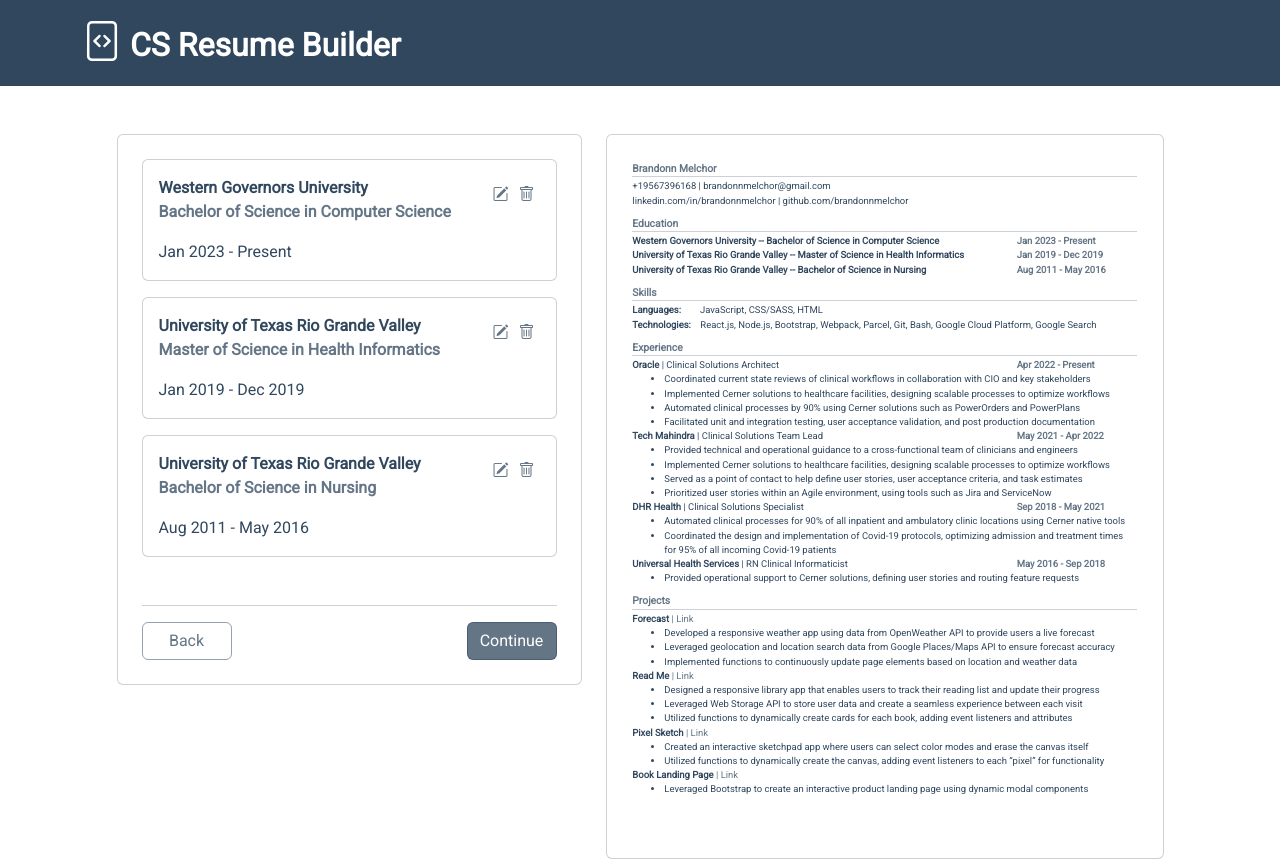
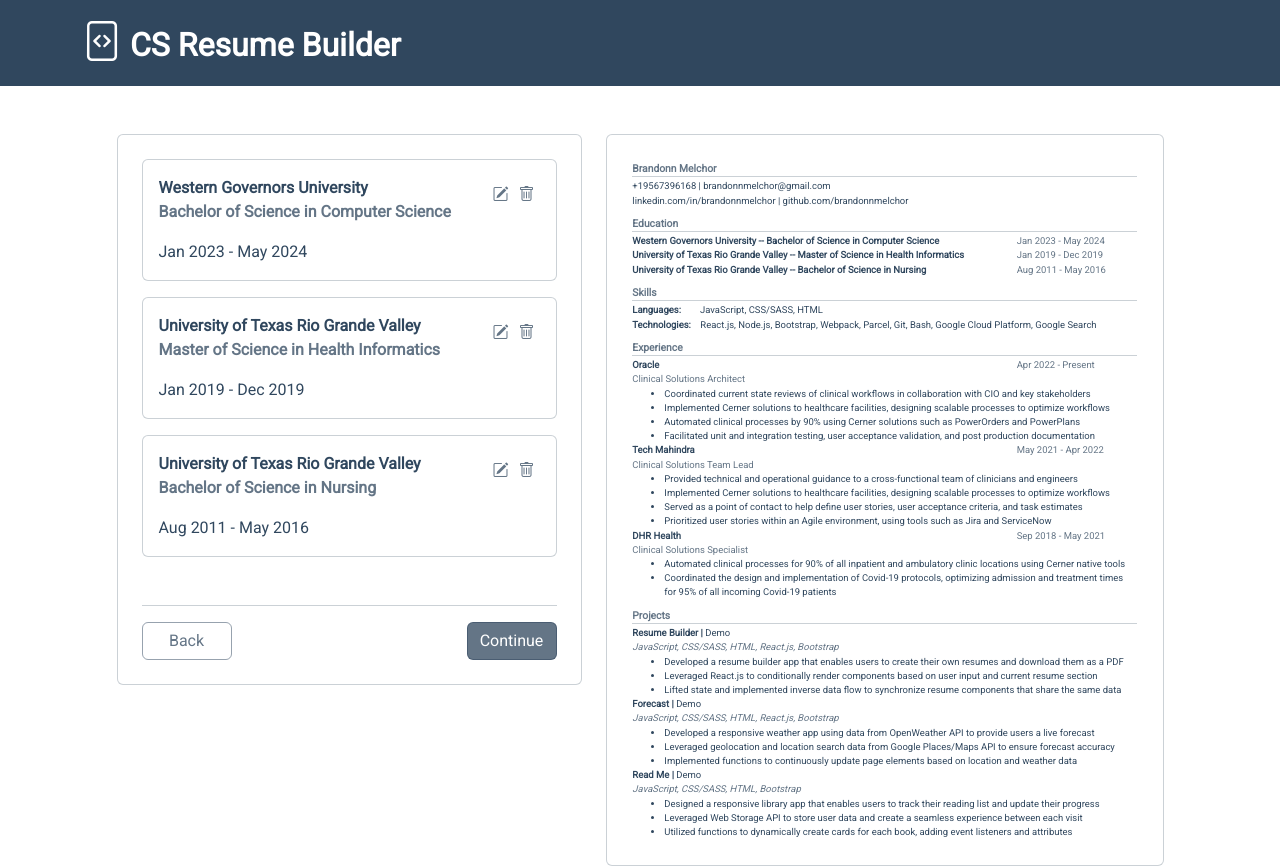
Before and after one commit to brandonnmelchor/resume-builder, a React (Create React App) app: page / in a window 1280 px wide. Shown: the top 868 px of the page. Built offline with nearby package versions, Linux system fonts and the light colour scheme.

Commit message:
update resume template formatting

```diff
--- a/src/components/demo.js
+++ b/src/components/demo.js
@@ -17,8 +17,8 @@ const demo = {
       major: "Computer Science",
       startMonth: "Jan",
       startYear: "2023",
-      endMonth: "Present",
-      endYear: "",
+      endMonth: "May",
+      endYear: "2024",
     },
     {
       id: uniqid(),
@@ -119,27 +119,33 @@ const demo = {
         },
       ],
     },
-    {
-      id: uniqid(),
-      company: "Universal Health Services",
-      title: "RN Clinical Informaticist",
-      startMonth: "May",
-      startYear: "2016",
-      endMonth: "Sep",
-      endYear: "2018",
-      details: [
-        {
-          id: uniqid(),
-          text: "Provided operational support to Cerner solutions, defining user stories and routing feature requests",
-        },
-      ],
-    },
   ],
   projects: [
     {
       id: uniqid(),
+      projectName: "Resume Builder",
+      url: "https://brandonnmelchor.github.io/forecast/",
+      tech: "JavaScript, CSS/SASS, HTML, React.js, Bootstrap",
+      details: [
+        {
+          id: uniqid(),
+          text: "Developed a resume builder app that enables users to create their own resumes and download them as a PDF",
+        },
+        {
+          id: uniqid(),
+          text: "Leveraged React.js to conditionally render components based on user input and current resume section",
+        },
+        {
+          id: uniqid(),
+          text: "Lifted state and implemented inverse data flow to synchronize resume components that share the same data",
+        },
+      ],
+    },
+    {
+      id: uniqid(),
       projectName: "Forecast",
       url: "https://brandonnmelchor.github.io/forecast/",
+      tech: "JavaScript, CSS/SASS, HTML, React.js, Bootstrap",
       details: [
         {
           id: uniqid(),
@@ -159,6 +165,7 @@ const demo = {
       id: uniqid(),
       projectName: "Read Me",
       url: "https://brandonnmelchor.github.io/read-me/",
+      tech: "JavaScript, CSS/SASS, HTML, Bootstrap",
       details: [
         {
           id: uniqid(),
@@ -174,50 +181,7 @@ const demo = {
         },
       ],
     },
-    {
-      id: uniqid(),
-      projectName: "Pixel Sketch",
-      url: "https://brandonnmelchor.github.io/pixel-sketch/",
-      details: [
-        {
-          id: uniqid(),
-          text: "Created an interactive sketchpad app where users can select color modes and erase the canvas itself",
-        },
-        {
-          id: uniqid(),
-          text: "Utilized functions to dynamically create the canvas, adding event listeners to each “pixel” for functionality",
-        },
-      ],
-    },
-    {
-      id: uniqid(),
-      projectName: "Book Landing Page",
-      url: "https://brandonnmelchor.github.io/landing-page-book/",
-      details: [
-        {
-          id: uniqid(),
-          text: "Leveraged Bootstrap to create an interactive product landing page using dynamic modal components",
-        },
-      ],
-    },
   ],
-  // resume: {
-  //   personal: {
-  //     firstName: "",
-  //     lastName: "",
-  //     phone: "",
-  //     email: "",
-  //     linkedin: "",
-  //     github: "",
-  //   },
-  //   education: [],
-  //   skills: {
-  //     languages: "",
-  //     technologies: "",
-  //   },
-  //   experience: [],
-  //   projects: [],
-  // },
 };
 
 export default demo;
--- a/src/components/resume_components/Education.js
+++ b/src/components/resume_components/Education.js
@@ -27,7 +27,7 @@ class EducationEntry extends React.Component {
         <div className="fw-bold">
           {schoolName} -- {degree} in {major}
         </div>
-        <div className="fw-bold gray" style={{ width: "120px" }}>
+        <div className="gray" style={{ width: "120px" }}>
           {startMonth} {startYear} - {endMonth} {endYear}
         </div>
       </div>
--- a/src/components/resume_components/Experience.js
+++ b/src/components/resume_components/Experience.js
@@ -25,14 +25,12 @@ class ExperienceEntry extends React.Component {
     return (
       <div>
         <div className="d-flex justify-content-between">
-          <div>
-            <span className="fw-bold">{company}</span>
-            <span> | {title}</span>
-          </div>
-          <div className="fw-bold gray" style={{ width: "120px" }}>
+          <div className="fw-bold">{company}</div>
+          <div className="gray" style={{ width: "120px" }}>
             {startMonth} {startYear} - {endMonth} {endYear}
           </div>
         </div>
+        <div className="gray">{title}</div>
         <ul style={{ margin: "0" }}>
           {details.map((entry) => (
             <DetailsEntry key={entry.id} detailsEntry={entry.text} />
--- a/src/components/resume_components/Projects.js
+++ b/src/components/resume_components/Projects.js
@@ -20,16 +20,17 @@ export default class Projects extends React.Component {
 
 class ProjectEntry extends React.Component {
   render() {
-    const { projectName, url, details } = this.props.projectEntry;
+    const { projectName, url, tech, details } = this.props.projectEntry;
 
     return (
       <div>
         <div>
-          <span className="fw-bold">{projectName} </span>
-          <a className="text-decoration-none gray" href={url} target="_blank" rel="noreferrer">
-            | Link
+          <span className="fw-bold">{projectName} | </span>
+          <a className="text-decoration-none" href={url} target="_blank" rel="noreferrer">
+            Demo
           </a>
         </div>
+        <div className="fst-italic gray">{tech}</div>
         <ul style={{ margin: "0" }}>
           {details.map((entry) => (
             <DetailsEntry key={entry.id} detailsEntry={entry.text} />
```
